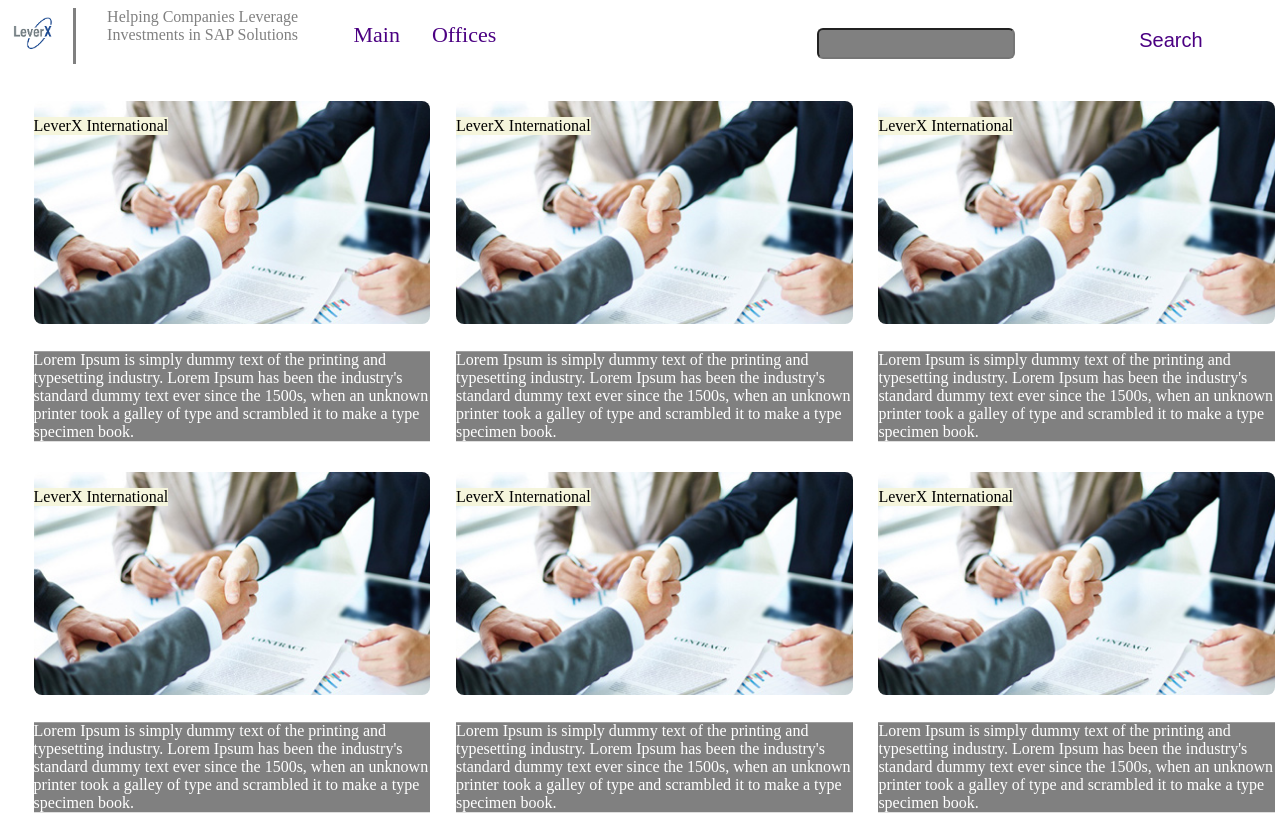
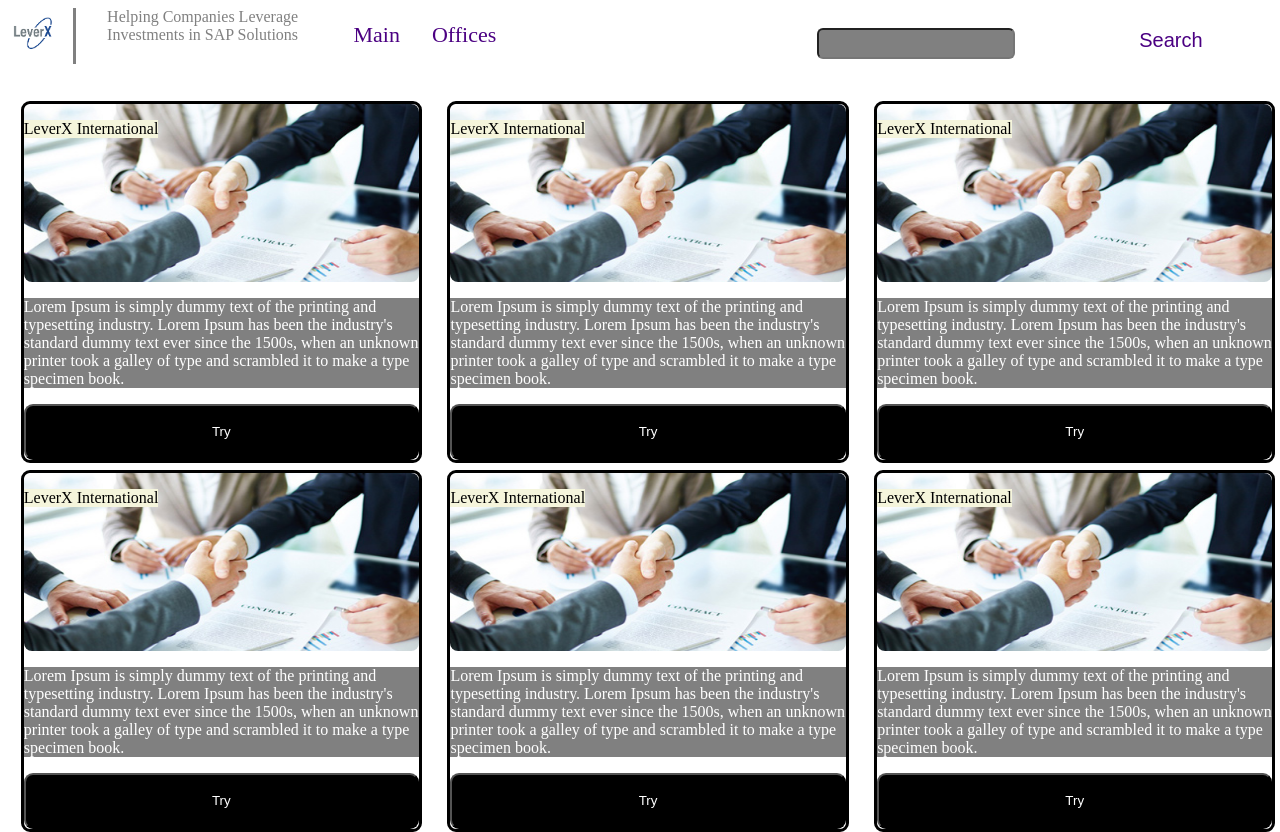
Before and after one commit to YauhenKurlovich/lecture-practice, a plain HTML site: page index.html in a window 1280 px wide. Shown: the top 832 px of the page. Drawn offline with Linux system fonts and the light colour scheme.

Commit message:
add buttons on cards

```diff
--- a/js/index.js
+++ b/js/index.js
@@ -28,6 +28,12 @@ text1.className = "imageText";
 text1.innerHTML = "Lorem Ipsum is simply dummy text of the printing and typesetting industry. Lorem Ipsum has been the industry's standard dummy text ever since the 1500s, when an unknown printer took a galley of type and scrambled it to make a type specimen book. ";
 document.getElementById("fe1").appendChild(text1);
 
+var button = document.createElement('button');
+button.className = "buttonOnCard";
+button.textContent = "Try";
+document.getElementById("fe1").appendChild(button);
+
+
 var flexEl2 = document.createElement('div');
 flexEl2.className = "flex-item";
 flexEl2.id = "fe2";
@@ -47,6 +53,11 @@ var text2 = document.createElement('p');
 text2.className = "imageText";
 text2.innerHTML = "Lorem Ipsum is simply dummy text of the printing and typesetting industry. Lorem Ipsum has been the industry's standard dummy text ever since the 1500s, when an unknown printer took a galley of type and scrambled it to make a type specimen book. ";
 document.getElementById("fe2").appendChild(text2);
+
+var button2 = document.createElement('button');
+button2.className = "buttonOnCard";
+button2.textContent = "Try";
+document.getElementById("fe2").appendChild(button2);
 
 var flexEl3 = document.createElement('div');
 flexEl3.className = "flex-item";
@@ -68,6 +79,10 @@ text3.className = "imageText";
 text3.innerHTML = "Lorem Ipsum is simply dummy text of the printing and typesetting industry. Lorem Ipsum has been the industry's standard dummy text ever since the 1500s, when an unknown printer took a galley of type and scrambled it to make a type specimen book. ";
 document.getElementById("fe3").appendChild(text3);
 
+var button3 = document.createElement('button');
+button3.className = "buttonOnCard";
+button3.textContent = "Try";
+document.getElementById("fe3").appendChild(button3);
 
 var flexRow2 = document.createElement('div');
 flexRow2.className = "row";
@@ -95,6 +110,10 @@ text4.className = "imageText";
 text4.innerHTML = "Lorem Ipsum is simply dummy text of the printing and typesetting industry. Lorem Ipsum has been the industry's standard dummy text ever since the 1500s, when an unknown printer took a galley of type and scrambled it to make a type specimen book. ";
 document.getElementById("fe4").appendChild(text4);
 
+var button4 = document.createElement('button');
+button4.className = "buttonOnCard";
+button4.textContent = "Try";
+document.getElementById("fe4").appendChild(button4);
 
 var flexEl5 = document.createElement('div');
 flexEl5.className = "flex-item";
@@ -116,6 +135,11 @@ text5.className = "imageText";
 text5.innerHTML = "Lorem Ipsum is simply dummy text of the printing and typesetting industry. Lorem Ipsum has been the industry's standard dummy text ever since the 1500s, when an unknown printer took a galley of type and scrambled it to make a type specimen book. ";
 document.getElementById("fe5").appendChild(text5);
 
+var button5 = document.createElement('button');
+button5.className = "buttonOnCard";
+button5.textContent = "Try";
+document.getElementById("fe5").appendChild(button5);
+
 var flexEl6 = document.createElement('div');
 flexEl6.className = "flex-item";
 flexEl6.id = "fe6";
@@ -135,3 +159,8 @@ var text6 = document.createElement('p');
 text6.className = "imageText";
 text6.innerHTML = "Lorem Ipsum is simply dummy text of the printing and typesetting industry. Lorem Ipsum has been the industry's standard dummy text ever since the 1500s, when an unknown printer took a galley of type and scrambled it to make a type specimen book. ";
 document.getElementById("fe6").appendChild(text6);
+
+var button6 = document.createElement('button');
+button6.className = "buttonOnCard";
+button6.textContent = "Try";
+document.getElementById("fe6").appendChild(button6);
--- a/styles/index.css
+++ b/styles/index.css
@@ -140,7 +140,7 @@ input {
 .row {
     display: flex;
     flex-direction: row;
-    margin: 1% 1% 1% 1%;
+    margin-top: 1%;
     position: relative;
     width: 100%;
     height: 50%;
@@ -154,6 +154,9 @@ input {
     position: relative;
     width: 31%;
     height: 100%;
+    border:black;
+    border-style: solid;
+    border-radius: 9px;
 }
 
 .imageOnText {
@@ -169,12 +172,20 @@ input {
     height: 50%;
     width: 100%;
     position: relative;
-    transform: translateY(12.5%);
 }
 
 .card {
     width: 100%;
-    height: 65%;
+    height: 50%;
     border-radius: 8px;
     position: relative;
 }
+
+.buttonOnCard {
+    width: 100%;
+    height: 40%;
+    position: relative;
+    background-color: black;
+    color:white;
+    border-radius: 9px;
+}
```
